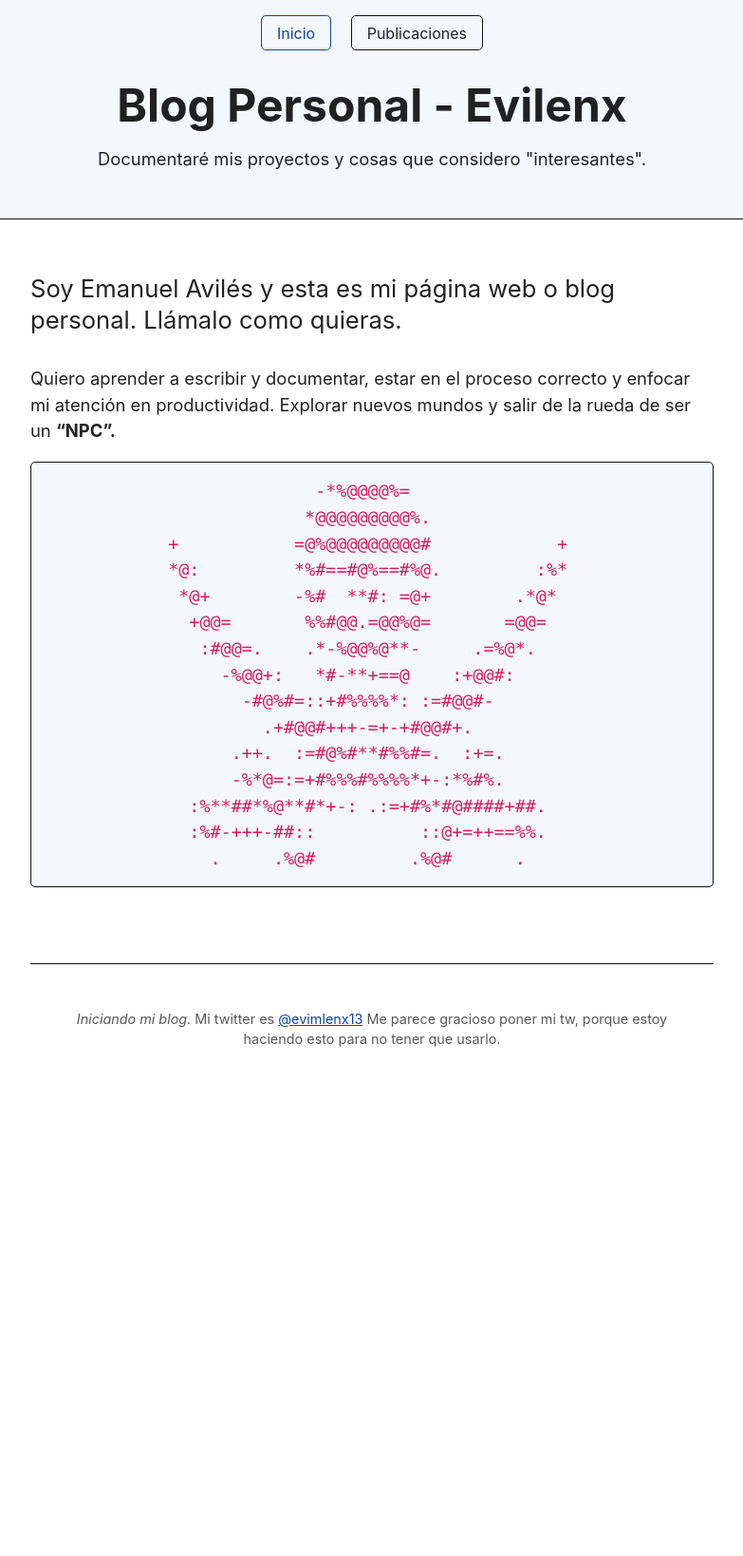
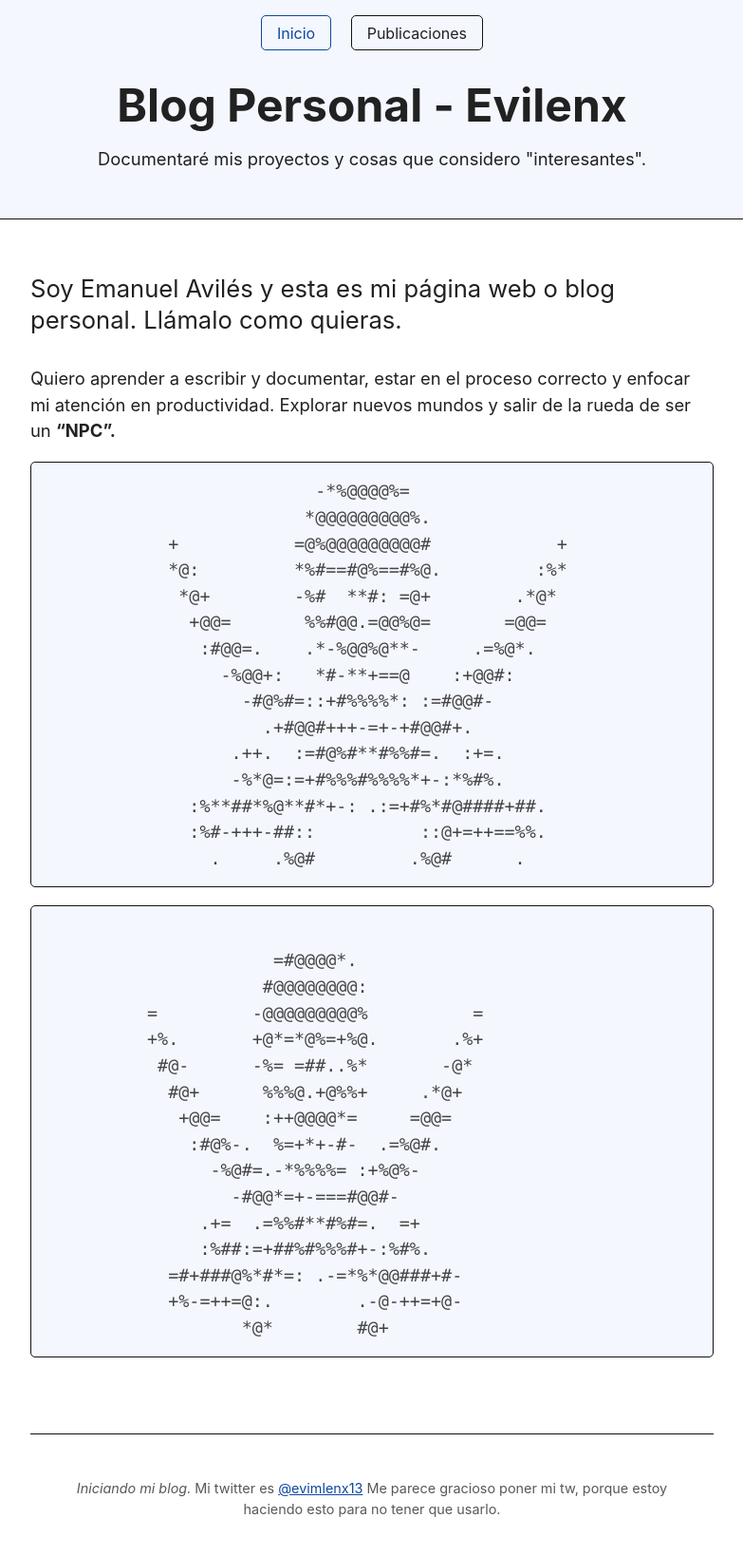
Before and after one commit to evilenx/BlogPersonal, a Jekyll site: the page built from index.md, in a window 1280 px wide. Shown: the whole page at 95% size, without its empty margins (248-1031 px from the left). Built offline with Jekyll 4.4.1, drawn with Linux system fonts in a browser that asks for light colours; before the commit the page ends 1143 px from its top, so only the background shows below that.

Commit message:
pirateflagdark001

````diff
--- a/index.md
+++ b/index.md
@@ -10,7 +10,7 @@ Soy Emanuel Avilés y esta es mi página web o blog personal. Llámalo como quie
 Quiero aprender a escribir y documentar, estar en el proceso correcto y enfocar mi atención en productividad. Explorar nuevos mundos y salir de la rueda de ser un **"NPC".**
 
 
-```rust
+```
                          -*%@@@@%=
                         *@@@@@@@@@%.
            +           =@%@@@@@@@@@#            +
@@ -27,3 +27,21 @@ Quiero aprender a escribir y documentar, estar en el proceso correcto y enfocar
              :%#-+++-##::          ::@+=++==%%.
                .     .%@#         .%@#      .
 ```
+```
+
+                     =#@@@@*.
+                    #@@@@@@@@:
+         =         -@@@@@@@@@%          =
+         +%.       +@*=*@%=+%@.       .%+
+          #@-      -%= =##..%*       -@*
+           #@+      %%%@.+@%%+     .*@+
+            +@@=    :++@@@@*=     =@@=
+             :#@%-.  %=+*+-#-  .=%@#.
+               -%@#=.-*%%%%= :+%@%-
+                 -#@@*=+-===#@@#-
+              .+=  .=%%#**#%#=.  =+
+              :%##:=+##%#%%%#+-:%#%.
+           =#+###@%*#*=: .-=*%*@@###+#-
+           +%-=++=@:.        .-@-++=+@-
+                  *@*        #@+
+```
````
